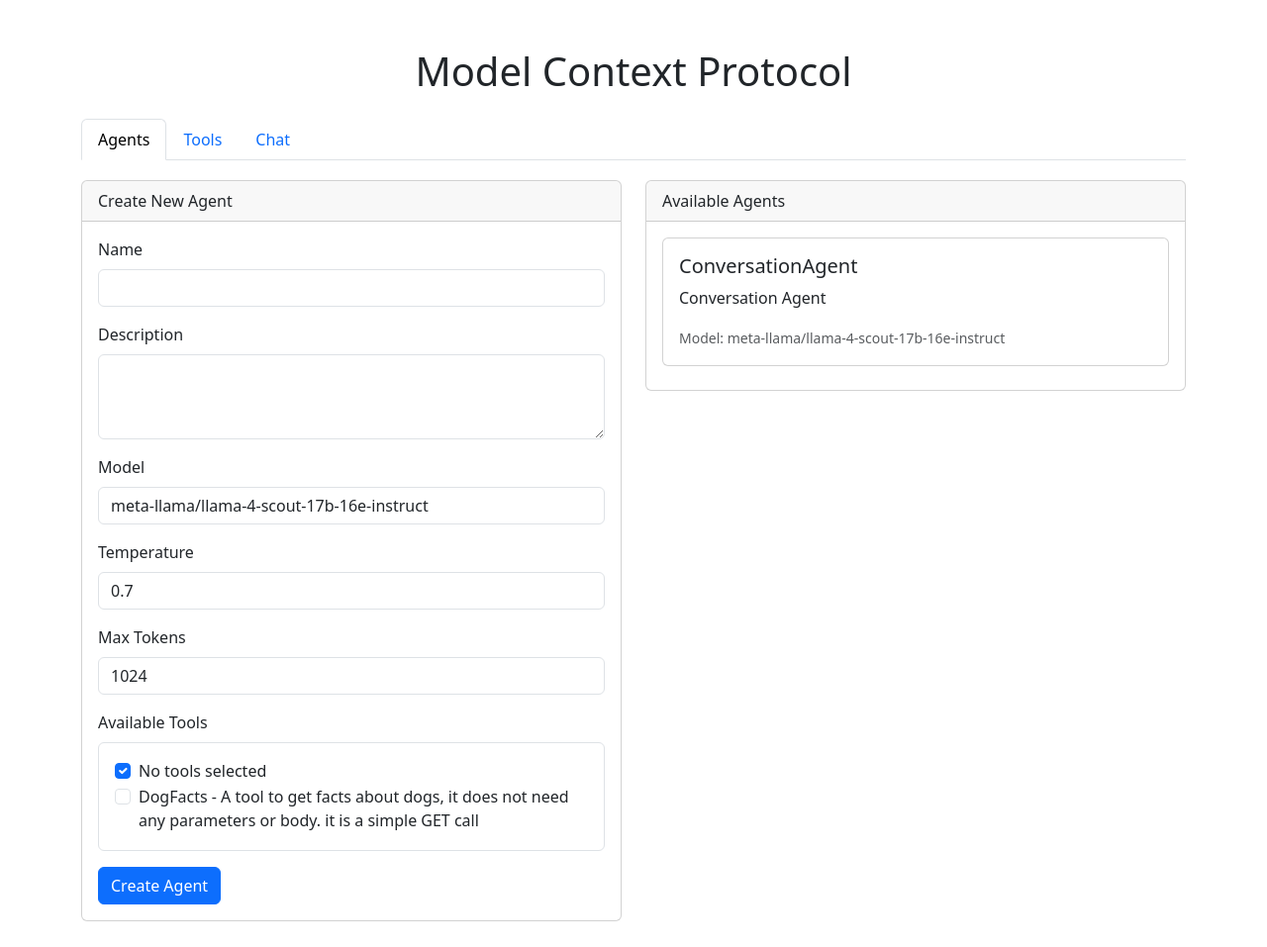
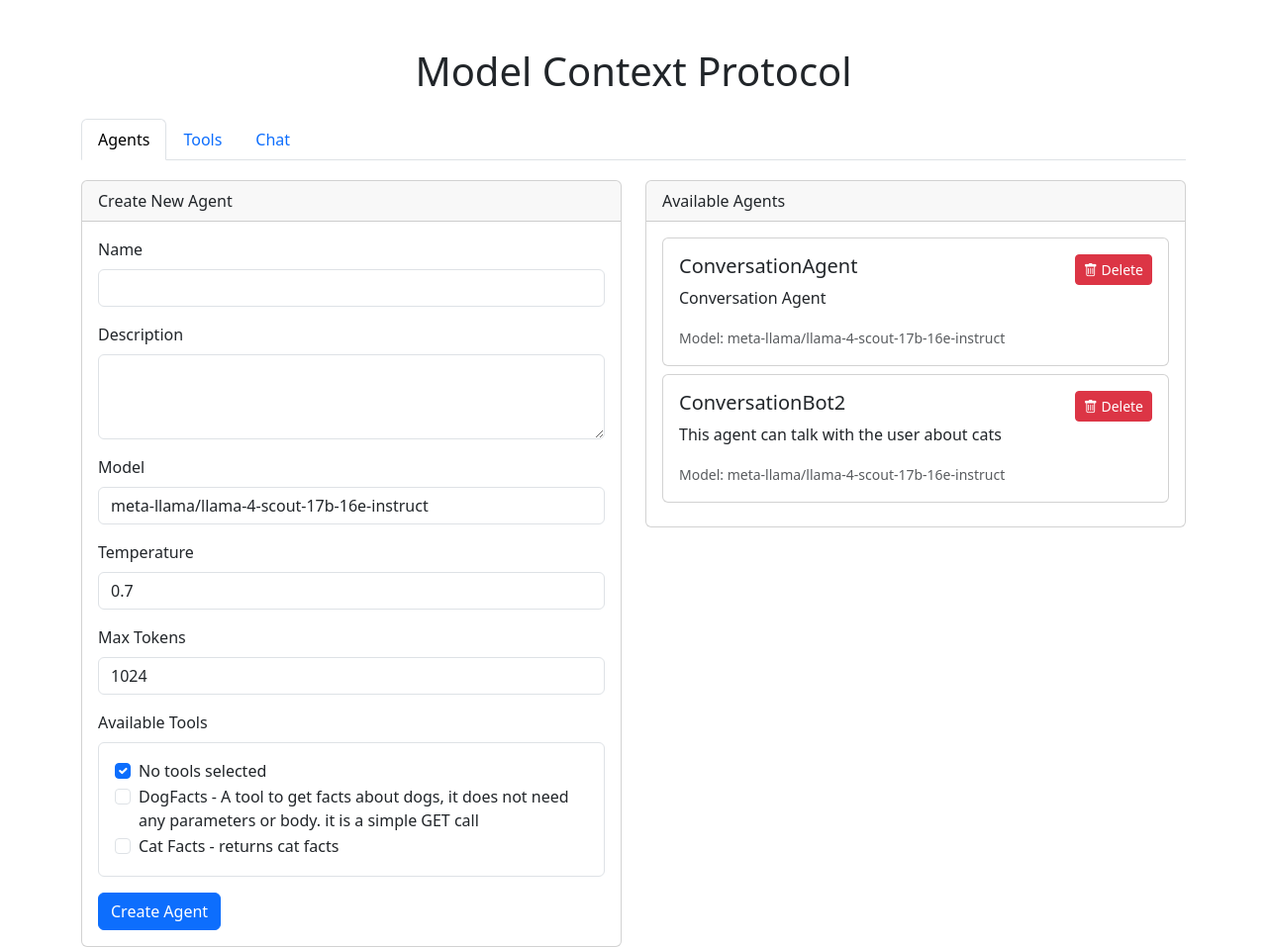
Before and after one commit to nabeelfarooqui98/hackathon-agent-app, a Flask app: page / in a window 1280 px wide. Shown: the whole page at 99% size. Before the commit the page ends 931 px from the top, so only its background shows below. Run offline with Flask 3, Linux system fonts and the light colour scheme; some libraries are stand-ins or nearby versions.

Commit message:
add delete button on agents

```diff
--- a/app.py
+++ b/app.py
@@ -460,5 +460,16 @@ Which agent would be most suitable for this question? Respond with a JSON object
             pass
         return jsonify({'error': str(e)}), 500
 
+@app.route('/agents/<agent_name>', methods=['DELETE'])
+def delete_agent(agent_name):
+    try:
+        agents = storage.load_agents()
+        # Find and remove the agent
+        agents = [agent for agent in agents if agent.name != agent_name]
+        storage.save_agents(agents)
+        return jsonify({'message': f'Agent {agent_name} deleted successfully'})
+    except Exception as e:
+        return jsonify({'error': str(e)}), 500
+
 if __name__ == '__main__':
     app.run(host='0.0.0.0', port=5000, debug=True)
--- a/data/agents.json
+++ b/data/agents.json
@@ -9,6 +9,18 @@
       "DogFacts"
     ],
     "created_at": "2025-05-10T15:59:33.277214",
-    "last_active": "2025-05-10T19:44:34.512993"
+    "last_active": "2025-05-10T19:48:04.937567"
+  },
+  {
+    "name": "ConversationBot2",
+    "description": "This agent can talk with the user about cats",
+    "model": "meta-llama/llama-4-scout-17b-16e-instruct",
+    "temperature": 0.7,
+    "max_tokens": 1024,
+    "tools": [
+      "Cat Facts"
+    ],
+    "created_at": "2025-05-10T19:47:55.078537",
+    "last_active": "2025-05-10T19:48:34.522268"
   }
 ]
--- a/data/tools.json
+++ b/data/tools.json
@@ -12,5 +12,19 @@
     },
     "created_at": "2025-05-10T15:57:31.099824",
     "last_used": null
+  },
+  {
+    "name": "Cat Facts",
+    "description": "returns cat facts",
+    "type": "http_api",
+    "config": {
+      "base_url": "https://google.com",
+      "http_method": "GET",
+      "endpoint_path": "/",
+      "headers": {},
+      "body_template": ""
+    },
+    "created_at": "2025-05-10T19:47:33.383510",
+    "last_used": null
   }
 ]
--- a/templates/index.html
+++ b/templates/index.html
@@ -5,6 +5,7 @@
     <meta name="viewport" content="width=device-width, initial-scale=1.0">
     <title>MCP - Model Context Protocol</title>
     <link href="https://cdn.jsdelivr.net/npm/bootstrap@5.3.0/dist/css/bootstrap.min.css" rel="stylesheet">
+    <link href="https://cdn.jsdelivr.net/npm/bootstrap-icons@1.7.2/font/bootstrap-icons.css" rel="stylesheet">
     <style>
         .response-container {
             min-height: 100px;
@@ -506,12 +507,42 @@
                 agentsList.innerHTML = agents.map(agent => `
                     <div class="card mb-2">
                         <div class="card-body">
-                            <h5 class="card-title">${agent.name}</h5>
-                            <p class="card-text">${agent.description}</p>
-                            <small class="text-muted">Model: ${agent.model}</small>
+                            <div class="d-flex justify-content-between align-items-start">
+                                <div>
+                                    <h5 class="card-title">${agent.name}</h5>
+                                    <p class="card-text">${agent.description}</p>
+                                    <small class="text-muted">Model: ${agent.model}</small>
+                                </div>
+                                <button class="btn btn-danger btn-sm delete-agent" data-agent-name="${agent.name}">
+                                    <i class="bi bi-trash"></i> Delete
+                                </button>
+                            </div>
                         </div>
                     </div>
                 `).join('');
+
+                // Add event listeners for delete buttons
+                document.querySelectorAll('.delete-agent').forEach(button => {
+                    button.addEventListener('click', async (e) => {
+                        const agentName = e.target.closest('.delete-agent').dataset.agentName;
+                        if (confirm(`Are you sure you want to delete the agent "${agentName}"?`)) {
+                            try {
+                                const response = await fetch(`/agents/${agentName}`, {
+                                    method: 'DELETE'
+                                });
+
+                                if (response.ok) {
+                                    loadAgents(); // Reload the agents list
+                                } else {
+                                    const data = await response.json();
+                                    alert(`Error: ${data.error}`);
+                                }
+                            } catch (error) {
+                                alert(`Error: ${error.message}`);
+                            }
+                        }
+                    });
+                });
             } catch (error) {
                 console.error('Error loading agents:', error);
             }
```
